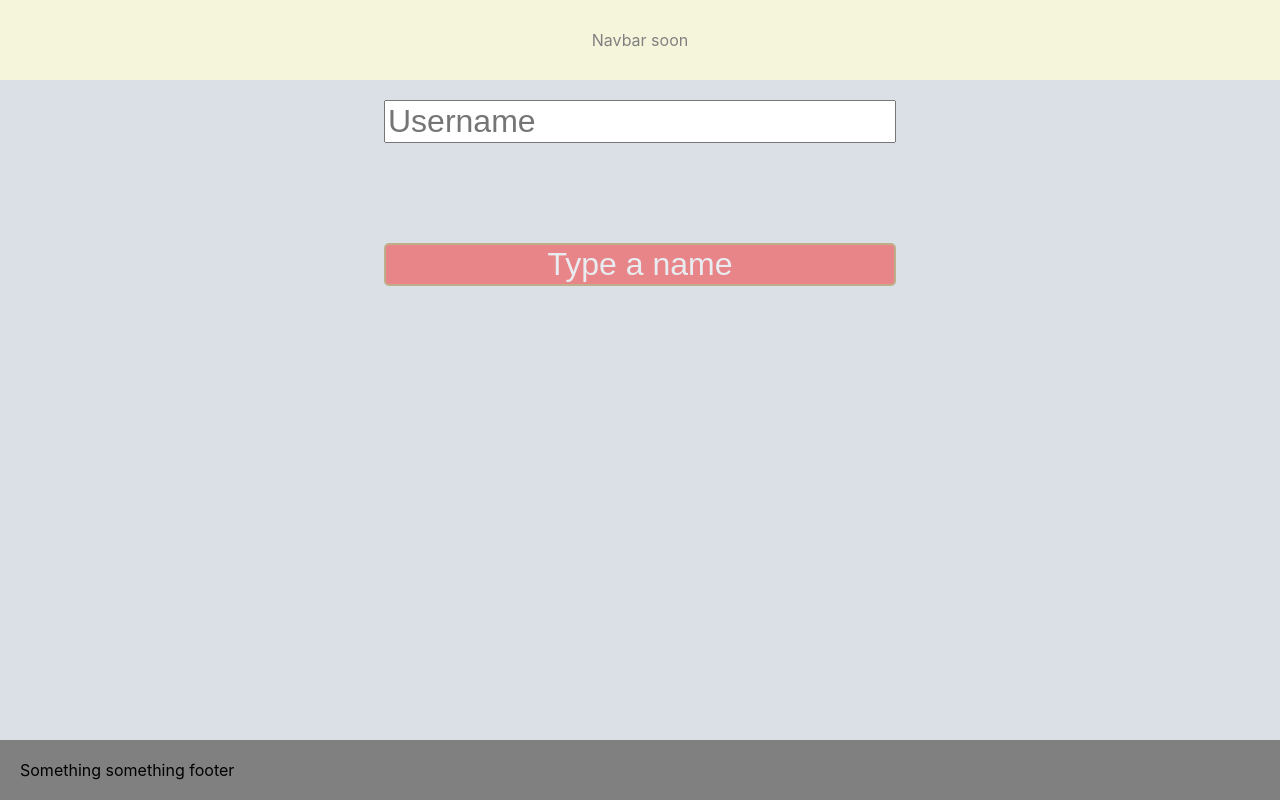
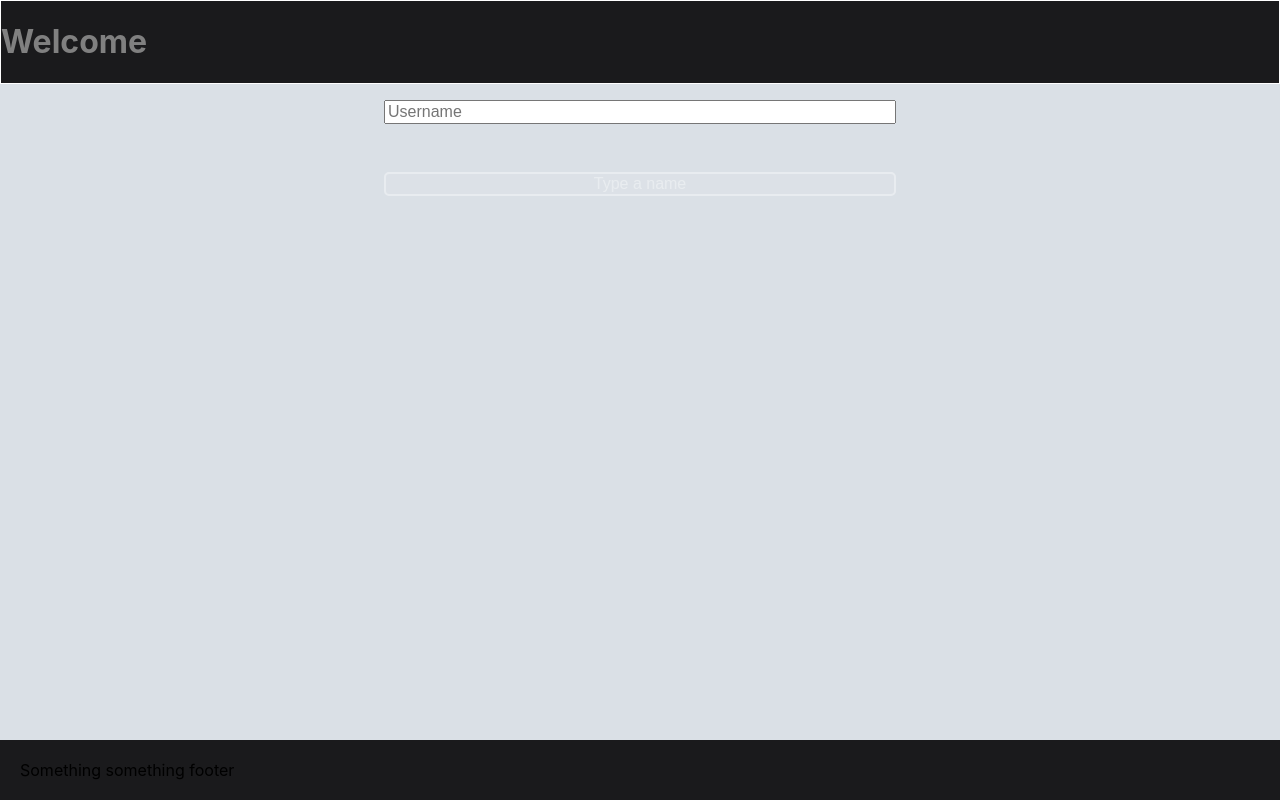
Before and after one commit to ZNBrown/LAP3-Code-Challenge, a React app: page / in a window 1280 px wide. Built offline with nearby package versions, Linux system fonts and the light colour scheme.

Commit message:
stashing

```diff
--- a/public/index.html
+++ b/public/index.html
@@ -6,7 +6,7 @@
     <link rel="icon"
       type="image/ico"
       href="https://futureproof-public-documents.s3.eu-west-2.amazonaws.com/favicon.ico">
-    <title>Sunrise, Sunset</title>
+    <title>Not Github</title>
 </head>
 <body>
     <noscript>Excuse me, no JavaScript?</noscript>
--- a/src/components/SearchForm/style.css
+++ b/src/components/SearchForm/style.css
@@ -2,16 +2,23 @@ form {
     width: 100%;
 }
 
-input, label {
+input {
     display: block;
     margin: 100px auto;
-    font-size: 2rem;
+    font-size: 1rem;
     width: 40%;
+    padding: 0p;
 }
 
 [type="submit"] {
-    border: 2px solid rgba(0,255,0,0.4);
+    border: 2px solid white;
     border-radius: 5px;
+    margin-top: 0px;
+
+}
+
+[type="text"] {
+    margin-bottom: 3rem;
 }
 
 [type="submit"]:not([disabled]) {
@@ -22,7 +29,7 @@ input, label {
 
 input[disabled] {
     color: white;
-    background-color: red;
+    background-color: dark;
     opacity: 0.4;
     cursor: not-allowed;
 }
--- a/src/layout/Footer/style.css
+++ b/src/layout/Footer/style.css
@@ -2,6 +2,6 @@
     width: 100vw;
     position: fixed;
     bottom: 0;
-    background-color: grey;
+    background-color: #1a1a1c;
     padding: 20px;
 }
--- a/src/layout/Header/index.jsx
+++ b/src/layout/Header/index.jsx
@@ -1,4 +1,11 @@
 import React from 'react';
 import './style.css'
 
-export const Header = () => <nav>Navbar soon</nav>;
+export const Header = () =>  {
+    return (
+        <div className={`header`} >
+        {/* <img src='https://github.githubassets.com/images/modules/logos_page/GitHub-Mark.png' alt="Not our logo" /> */}
+        <h1>Welcome</h1>
+    </div>
+    )
+};
--- a/src/layout/Header/style.css
+++ b/src/layout/Header/style.css
@@ -1,13 +1,17 @@
-nav {
+.header {
     width: 100vw;
     position: fixed;
-    background-color: beige;
-    padding: 30px;
+    background-color: #1a1a1c;
+    border: 1px solid white;
     display: flex;
     justify-content: space-around;
     color: grey;
     top: 0;
+    display: inline-block;
+}
 
+h1 {
+    size: 2rem;
 }
 
 a {
@@ -22,3 +26,9 @@ a:hover {
     color: black;
     font-weight: bolder;
 }
+
+img {
+    height: 10%;
+    width: 10%;
+    margin: 20px;
+}
--- a/src/styles/index.css
+++ b/src/styles/index.css
@@ -3,7 +3,19 @@
     --blue: #2d9fd9;
     --canvas: #DAE0E6;
 }
+@media (prefers-color-scheme: light) {
+	body {
+		background-color: var(--canvas);
+        color: black;
+	}
+}
 
+@media (prefers-color-scheme: dark) {
+	body {
+		background-color: black;
+        color: white;
+	}
+}
 * {
     box-sizing: border-box;
 }
@@ -15,7 +27,7 @@ body {
     sans-serif;
     -webkit-font-smoothing: antialiased;
     -moz-osx-font-smoothing: grayscale;
-    background-color: var(--canvas);
+
 }
 
 code {
```
